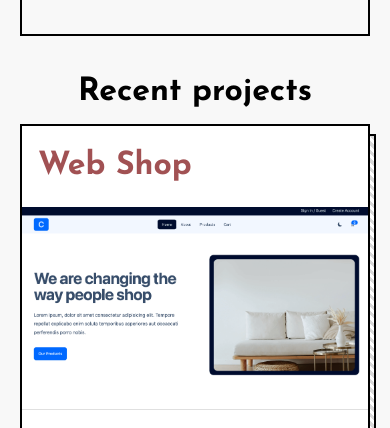
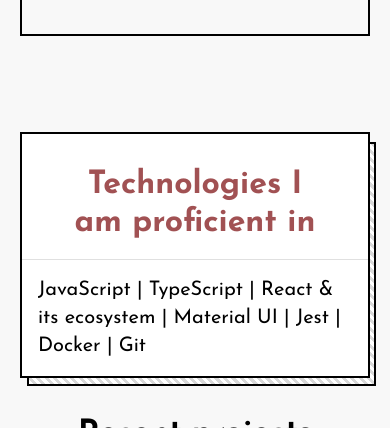
Before and after one commit to dan-antonelli/dantonelli-portfolio, a React (Vite) app: page / in a window 390 px wide. Shown: the part 1126-1554 px from the top of the page. Built offline with nearby package versions, Linux system fonts and the light colour scheme.

Commit message:
add technologies

```diff
--- a/src/App.css
+++ b/src/App.css
@@ -344,7 +344,7 @@ a:focus {
   border: 2px solid #000;
 }
 
-.projects {
+.projects, .tech {
   margin-top: 6rem;
 }
 
@@ -352,7 +352,11 @@ a:focus {
   margin-bottom: 2cqi;
 }
 
-.project, .job {
+.tech-wrapper {
+  padding: 1rem;
+}
+
+.project, .job, .tech {
   border: 2px solid #000;
   position: relative;
   background-color: #f8f8f8;
@@ -480,7 +484,7 @@ a:focus {
   font-size: 1.2rem;
 }
 
-.job-title h3 {
+.job-title h3, .tech-title h3 {
   display: flex;
   flex-wrap: wrap;
   align-items: baseline;
@@ -517,7 +521,7 @@ a:focus {
   text-underline-offset: 2px;
 }
 
-.project::after, .job::after {
+.project::after, .job::after, .tech::after {
   content: '';
   position: absolute;
   top: 8px;
@@ -830,4 +834,29 @@ nav.container {
   .project-links {
     padding-bottom: 6px;
   }
+
+  .tech {
+    width: calc(100% - 40px);
+    margin-left: 20px;
+    margin-right: 20px;
+  }
+
+  .tech-title {
+    padding: 1rem;
+    background-color: #FFF;
+  }
+
+  .tech-title h3 {
+    padding-bottom: 0px;
+  }
+
+  .tech-wrapper {
+    padding: 1rem;
+    background-color: #FFF;
+    border-top: 1px solid #e0e0e0;
+  }
+
+  .tech h3 {
+    text-align: center;
+  }
 }
--- a/src/components/MainContent.tsx
+++ b/src/components/MainContent.tsx
@@ -1,11 +1,13 @@
 import Contact from './Contact';
 import Hero from './Hero';
 import Projects from './Projects';
+import TechCard from './TechCard';
 
 export default function Main() {
   return (
     <main className="container">
       <Hero />
+      <TechCard />
       <Projects isPreview />
       <Contact />
     </main>
--- /dev/null
+++ b/src/components/TechCard.tsx
@@ -0,0 +1,12 @@
+export default function TechCard() {
+  return (
+    <article className="tech">
+      <div className="tech-title">
+        <h3>Technologies I am proficient in</h3>
+      </div>
+      <div className="tech-wrapper">
+        <p>JavaScript | TypeScript | React & its ecosystem | Material UI | Jest | Docker | Git</p>
+      </div>
+    </article>
+  );
+}
--- a/src/components/index.ts
+++ b/src/components/index.ts
@@ -6,6 +6,7 @@ export { default as Hero } from './Hero';
 export { default as Main } from './MainContent';
 export { default as Navbar } from './Navbar';
 export { default as ProjectCard } from './ProjectCard';
+export { default as TechCard } from './TechCard';
 export { default as Projects } from './Projects';
 export { default as CV } from './CV';
 export { default as CVCard } from './CVCard';
```
